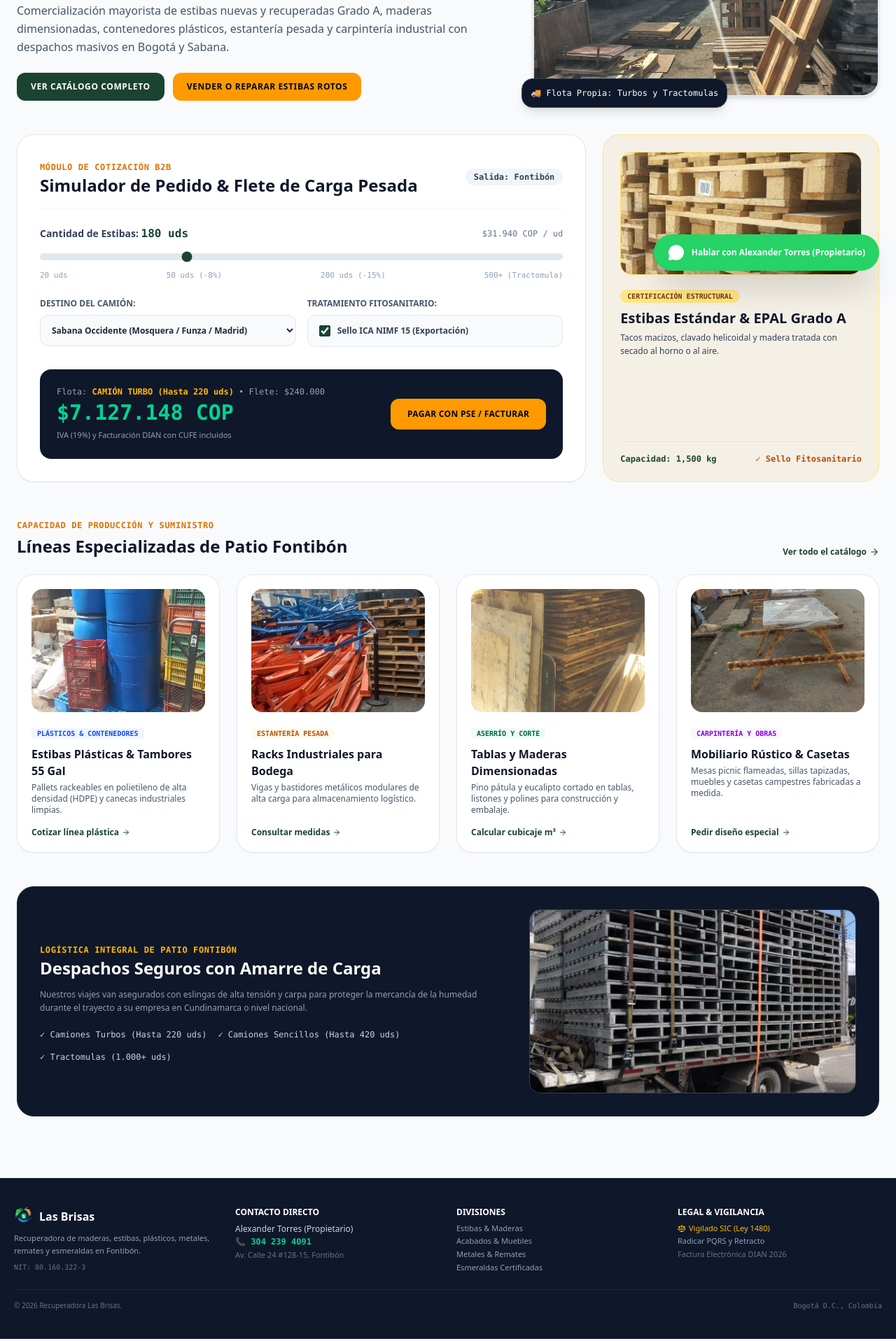
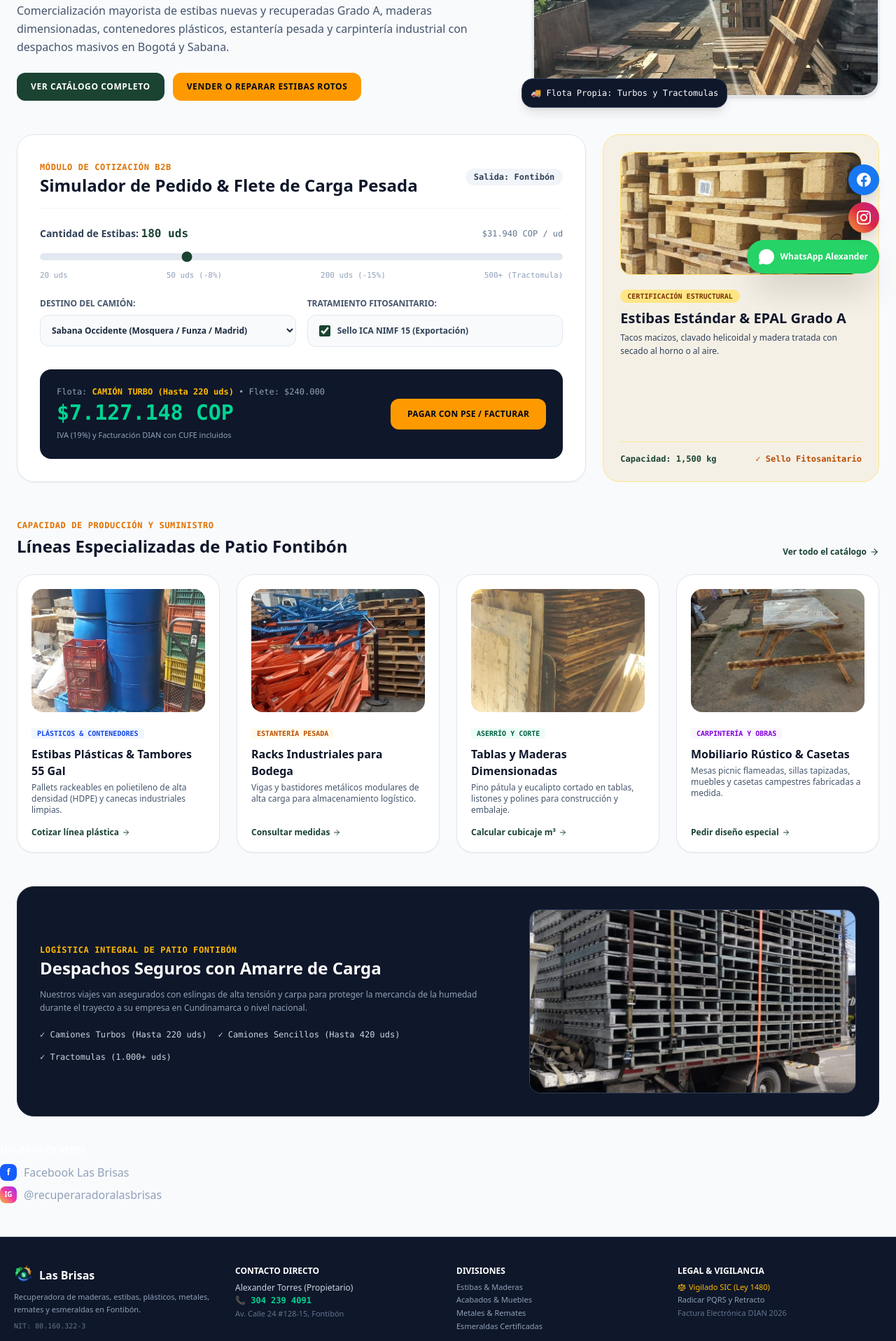
Before and after one commit to GabitooGeek/las_brisas, a Next.js app: page / in a window 1280 px wide. Shown: the part 389-2306 px from the top of the page at 70% size. Built offline with nearby package versions, Linux system fonts and the light colour scheme.

Commit message:
feat: enlaces oficiales de facebook e instagram vinculados

```diff
--- a/src/app/layout.tsx
+++ b/src/app/layout.tsx
@@ -52,6 +52,31 @@
 
         {/* BOTÓN FLOTANTE */}
         <WhatsAppButton />
+
+        {/* REDES SOCIALES OFICIALES EN EL FOOTER */}
+        <div>
+          <h4 className="text-white font-bold text-xs uppercase mb-3">Síguenos en Redes</h4>
+          <div className="space-y-2">
+            <a
+              href="https://www.facebook.com/profile.php?id=61595407978912"
+              target="_blank"
+              rel="noreferrer"
+              className="flex items-center space-x-2.5 text-slate-400 hover:text-white transition"
+            >
+              <span className="w-6 h-6 bg-blue-600 text-white rounded-lg flex items-center justify-center font-bold text-xs shrink-0">f</span>
+              <span className="truncate">Facebook Las Brisas</span>
+            </a>
+            <a
+              href="https://www.instagram.com/recuperaradoralasbrisas/"
+              target="_blank"
+              rel="noreferrer"
+              className="flex items-center space-x-2.5 text-slate-400 hover:text-white transition"
+            >
+              <span className="w-6 h-6 bg-gradient-to-tr from-yellow-500 via-pink-500 to-purple-600 text-white rounded-lg flex items-center justify-center font-bold text-[10px] shrink-0">IG</span>
+              <span className="truncate">@recuperaradoralasbrisas</span>
+            </a>
+          </div>
+        </div>
 
         {/* FOOTER ADAPTADO A CELULARES */}
         <footer className="bg-[#0F172A] text-slate-400 py-10 px-5 border-t border-slate-800 text-xs mt-12">
--- a/src/components/WhatsAppButton.tsx
+++ b/src/components/WhatsAppButton.tsx
@@ -3,24 +3,64 @@
 import React from "react";
 import { MessageCircle } from "lucide-react";
 
+// TUS REDES SOCIALES OFICIALES:
+const LINK_FACEBOOK = "https://www.facebook.com/profile.php?id=61595407978912";
+const LINK_INSTAGRAM = "https://www.instagram.com/recuperaradoralasbrisas/";
+const LINK_WHATSAPP = "https://wa.me/573042394091?text=Hola%20Alexander,%20contacto%20desde%20la%20plataforma%20de%20Las%20Brisas";
+
 export default function WhatsAppButton() {
   return (
-    <div className="fixed bottom-6 right-6 z-50 font-sans">
+    <aside aria-label="Canales de contacto y redes sociales" className="fixed bottom-5 right-4 sm:right-6 z-50 flex flex-col items-end gap-2.5 font-sans">
+
+      {/* BOTÓN FLOTANTE FACEBOOK */}
       <a
-        href="https://wa.me/573042394091?text=Hola%20Alexander,%20contacto%20directamente%20desde%20la%20plataforma%20de%20Las%20Brisas"
+        href={LINK_FACEBOOK}
         target="_blank"
         rel="noreferrer"
-        className="bg-[#25D366] hover:bg-[#20bd5a] text-white py-3.5 px-5 rounded-full shadow-2xl flex items-center gap-2.5 transition hover:scale-105 active:scale-95 group font-bold text-xs"
-        aria-label="Contactar a Alexander Torres por WhatsApp"
+        className="w-11 h-11 bg-[#1877F2] hover:bg-[#166fe5] text-white rounded-full shadow-lg flex items-center justify-center transition-all duration-300 hover:scale-110 active:scale-95 group relative"
+        aria-label="Ir al Facebook oficial de Las Brisas"
+      >
+        <svg className="w-5 h-5 fill-current" viewBox="0 0 24 24">
+          <path d="M24 12.073c0-6.627-5.373-12-12-12s-12 5.373-12 12c0 5.99 4.388 10.954 10.125 11.854v-8.385H7.078v-3.47h3.047V9.43c0-3.007 1.792-4.669 4.533-4.669 1.312 0 2.686.235 2.686.235v2.953H15.83c-1.491 0-1.956.925-1.956 1.874v2.25h3.328l-.532 3.47h-2.796v8.385C19.612 23.027 24 18.062 24 12.073z"/>
+        </svg>
+        <span className="hidden sm:group-hover:block absolute right-14 bg-slate-900 text-white text-[11px] font-bold px-2.5 py-1 rounded-lg whitespace-nowrap shadow-md">
+          Facebook Las Brisas
+        </span>
+      </a>
+
+      {/* BOTÓN FLOTANTE INSTAGRAM */}
+      <a
+        href={LINK_INSTAGRAM}
+        target="_blank"
+        rel="noreferrer"
+        className="w-11 h-11 bg-gradient-to-tr from-[#f09433] via-[#dc2743] to-[#bc1888] hover:opacity-95 text-white rounded-full shadow-lg flex items-center justify-center transition-all duration-300 hover:scale-110 active:scale-95 group relative"
+        aria-label="Ir al Instagram oficial de Las Brisas"
+      >
+        <svg className="w-5 h-5 fill-current" viewBox="0 0 24 24">
+          <path d="M12 2.163c3.204 0 3.584.012 4.85.07 3.252.148 4.771 1.691 4.919 4.919.058 1.265.069 1.645.069 4.849 0 3.205-.012 3.584-.069 4.849-.149 3.225-1.664 4.771-4.919 4.919-1.266.058-1.644.07-4.85.07-3.204 0-3.584-.012-4.849-.07-3.26-.149-4.771-1.699-4.919-4.92-.058-1.265-.07-1.644-.07-4.849 0-3.204.013-3.583.07-4.849.149-3.227 1.664-4.771 4.919-4.919 1.266-.057 1.645-.069 4.849-.069zm0-2.163c-3.259 0-3.667.014-4.947.072-4.358.2-6.78 2.618-6.98 6.98-.059 1.281-.073 1.689-.073 4.948 0 3.259.014 3.668.072 4.948.2 4.358 2.618 6.78 6.98 6.98 1.281.058 1.689.072 4.948.072 3.259 0 3.668-.014 4.948-.072 4.354-.2 6.782-2.618 6.979-6.98.059-1.28.073-1.689.073-4.948 0-3.259-.014-3.667-.072-4.947-.196-4.354-2.617-6.78-6.979-6.98-1.281-.059-1.69-.073-4.949-.073zm0 5.838c-3.403 0-6.162 2.759-6.162 6.162s2.759 6.163 6.162 6.163 6.162-2.759 6.162-6.163c0-3.403-2.759-6.162-6.162-6.162zm0 10.162c-2.209 0-4-1.79-4-4 0-2.209 1.791-4 4-4s4 1.791 4 4c0 2.21-1.791 4-4 4zm6.406-11.845c-.796 0-1.441.645-1.441 1.44s.645 1.44 1.441 1.44c.795 0 1.439-.645 1.439-1.44s-.644-1.44-1.439-1.44z"/>
+        </svg>
+        <span className="hidden sm:group-hover:block absolute right-14 bg-slate-900 text-white text-[11px] font-bold px-2.5 py-1 rounded-lg whitespace-nowrap shadow-md">
+          Instagram @recuperaradoralasbrisas
+        </span>
+      </a>
+
+      {/* BOTÓN PRINCIPAL WHATSAPP */}
+      <a
+        href={LINK_WHATSAPP}
+        target="_blank"
+        rel="noreferrer"
+        className="h-12 bg-[#25D366] hover:bg-[#20bd5a] text-white px-4 rounded-full shadow-2xl flex items-center gap-2 transition-all duration-300 hover:scale-105 active:scale-95 group font-bold text-xs"
+        aria-label="Hablar por WhatsApp con Alexander"
       >
         <MessageCircle className="w-6 h-6 fill-white shrink-0" />
         <span className="hidden sm:inline">
-          Hablar con Alexander Torres (Propietario)
+          WhatsApp Alexander
         </span>
-        <span className="sm:hidden">
-          WhatsApp
+        <span className="sm:hidden font-mono">
+          Chat
         </span>
       </a>
-    </div>
+
+    </aside>
   );
 }
```
